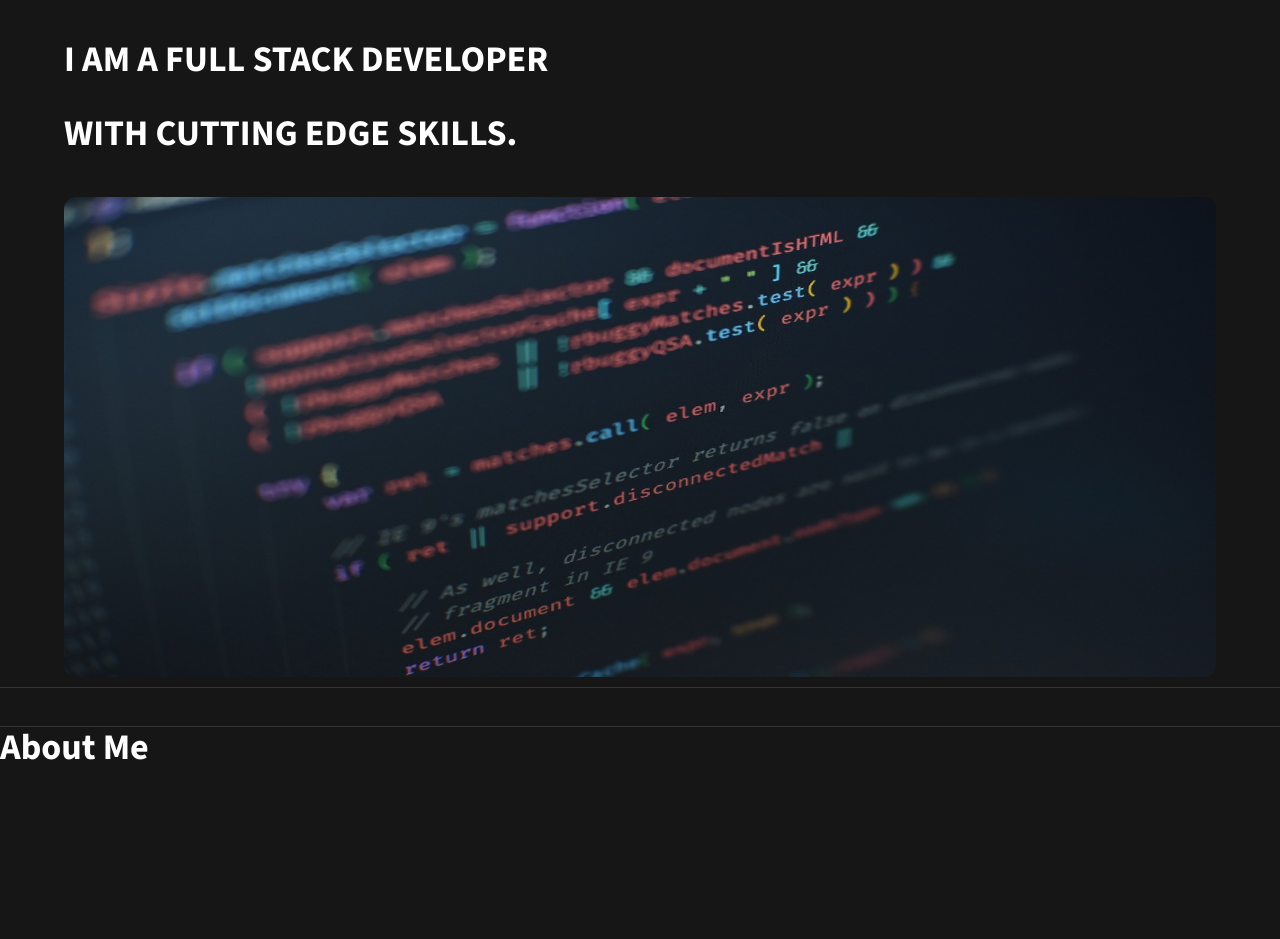
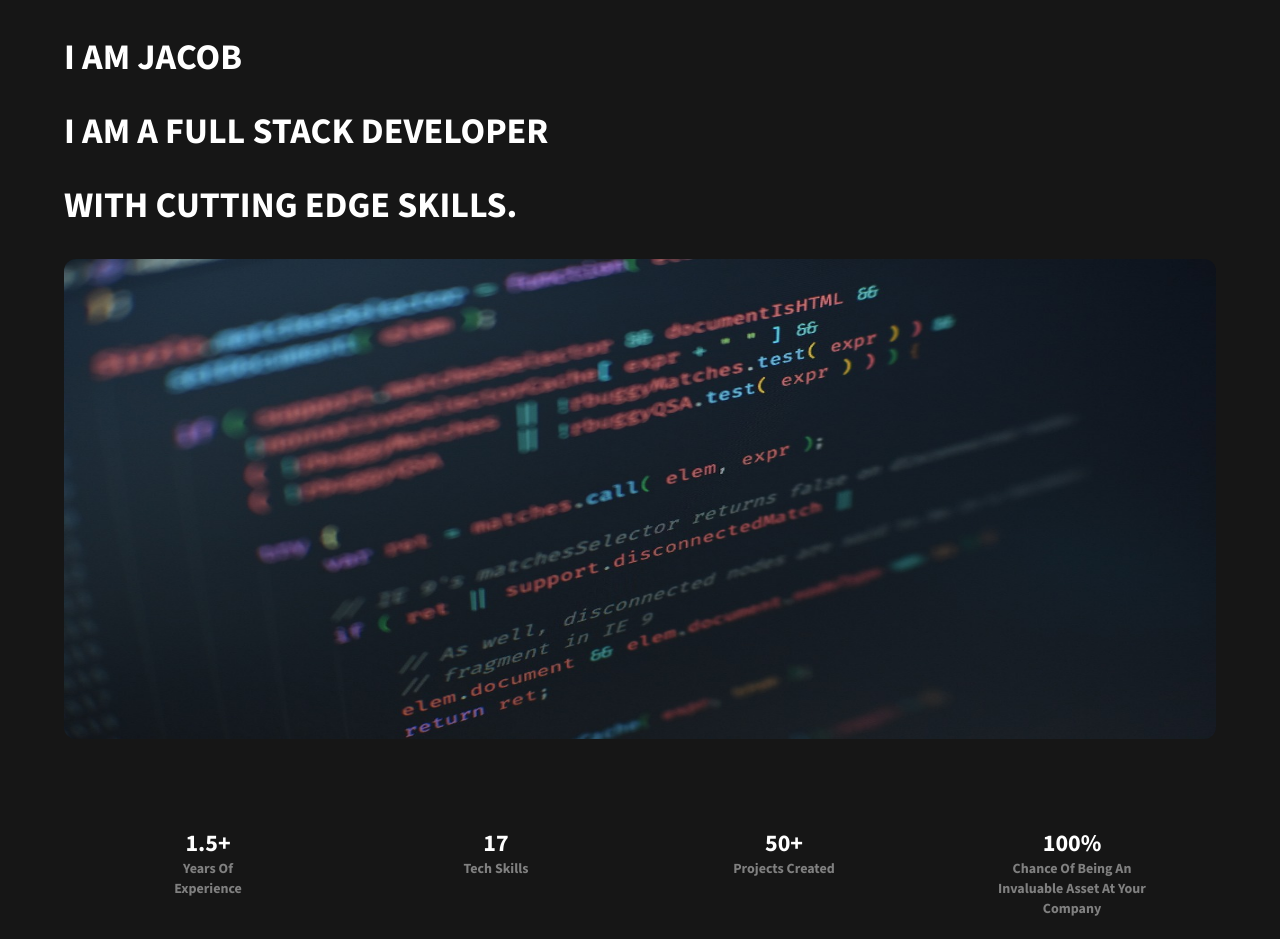
Before and after one commit to JL1172/portfolio-3, a React (Vite) app: page / in a window 1280 px wide. Shown: the part 313-1252 px from the top of the page. Built offline with nearby package versions, Linux system fonts and the light colour scheme.

Commit message:
added static stuff for home onto typewriter feature

```diff
--- a/package.json
+++ b/package.json
@@ -11,6 +11,7 @@
     "mock-build": "cd node_modules/schema-crafterjs/scripts && node generate-folder-script.js"
   },
   "dependencies": {
+    "axios": "^1.6.7",
     "react": "^18.2.0",
     "react-dom": "^18.2.0",
     "react-icons": "^5.0.1",
--- a/src/pages/Home.tsx
+++ b/src/pages/Home.tsx
@@ -3,7 +3,19 @@ import { GlobalContext } from "../contexts/GlobalContext";
 import { CiGlobe } from "react-icons/ci";
 import home from "../assets/home.jpg";
 import "../styles/home.css";
-
+const stats: Record<string, string>[] = [
+  { stat: "1.5+", content: "Years Of", content2: "Experience" },
+  { stat: "17", content: "Tech Skills" },
+  { stat: "50+", content: "Projects Created" },
+  {
+    stat: "100%",
+    content: "Chance Of Being An",
+    content2: "Invaluable Asset At Your Company",
+  },
+];
+const splitWordsFirst: string[] = "I AM JACOB,".split(",");
+const splitWordsSecond: string[] = "I AM A FULL STACK DEVELOPER".split(",");
+const splitWordsThird: string[] = "WITH CUTTING EDGE SKILLS.".split(",");
 export default function HomeSection() {
   const ctx = useContext(GlobalContext);
   return (
@@ -13,16 +25,40 @@ export default function HomeSection() {
       }`}
     >
       <div className="w-full flex justify-center">
-        <div className="flex items-center w-90p text-slate-400 cursor-pointer">
+        <div className="flex items-center w-90p text-slate-400 cursor-pointer mt-20">
           <CiGlobe style={{ color: "white" }} />
           Wilmington, DE, USA
         </div>
       </div>
       <div className="w-full flex justify-center">
-        <div className="text-4xl w-90p flex flex-col h-64 justify-evenly">
-          <p>I AM JACOB</p>
-          <p>I AM A FULL STACK DEVELOPER</p>
-          <p> WITH CUTTING EDGE SKILLS.</p>
+        <div className="text-4xl w-90p flex flex-col h-64 justify-evenly mt-3">
+          <div className="flex">
+            {splitWordsFirst.map((n: string, i: number) => {
+              return (
+                <p className={`p-first-${i + 1}`} key={i}>
+                  {n}
+                </p>
+              );
+            })}
+          </div>
+          <div className="flex">
+            {splitWordsSecond.map((n: string, i: number) => {
+              return (
+                <p className={`p-second-${i + 1}`} key={i}>
+                  {n}
+                </p>
+              );
+            })}
+          </div>
+          <div className="flex">
+            {splitWordsThird.map((n: string, i: number) => {
+              return (
+                <p className={`p-third-${i + 1}`} key={i}>
+                  {n}
+                </p>
+              );
+            })}
+          </div>
         </div>
       </div>
       <div className="w-full flex justify-center">
@@ -32,6 +68,17 @@ export default function HomeSection() {
           alt="Picture Of Javascript"
         />
       </div>
+      <div className="flex justify-evenly min-h-48 items-center mt-10 mb-10">
+        {stats.map((n: Record<string, string>, i: number) => {
+          return (
+            <div className="flex flex-col min-h-24 h-auto w-40 items-center text-center" key={i}>
+              <div className="text-2xl">{n.stat}</div>
+              <div className="text-custom text-sm">{n.content}</div>
+              {n.content2 && <div className="text-custom text-sm">{n.content2}</div>}
+            </div>
+          );
+        })}
+      </div>
     </div>
   );
 }
--- a/src/styles/nav-bar.css
+++ b/src/styles/nav-bar.css
@@ -115,6 +115,10 @@
   transform: scaleX(100%);
   transition: 0.2s ease-in-out;
 }
+.text-custom {
+  color: gray;
+}
+
 @media screen and (max-width: 500px) {
   #icon,
   #icon-close {
```
Also changed, not shown: src/styles/home.css (line endings or trailing spaces), 1 other file (tests, documents, lock files or other folders).
